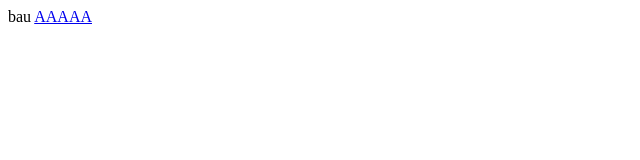
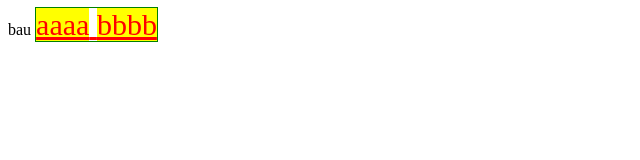
Before and after one commit to w3apps/test-iframe, a plain HTML site: page included-iframe.html in a window 1280 px wide. Shown: the whole page, without its empty margins (0-640 px from the left). Drawn offline with Linux system fonts and the light colour scheme.

Commit message:
more stuff

```diff
--- a/included-iframe.html
+++ b/included-iframe.html
@@ -1,2 +1,25 @@
-bau
-<a id="test-link" href="/iframe2.html">AAAAA</a>
+<html>
+
+<head>
+    <style>
+        body a {
+            border: 1px solid green;
+        }
+        #to-clone {
+            color: red;
+        }
+        #to-clone span {
+            background: yellow;
+        }
+    </style>
+</head>
+
+<body>
+    <span>bau</span>
+    <a id="to-clone" href="/iframe2.html" style="font-size:30px;">
+        <span>aaaa</span>
+        <span>bbbb</span>
+    </a>
+</body>
+
+</html>
```
Also changed, not shown: index.html (+17 -4 lines).
